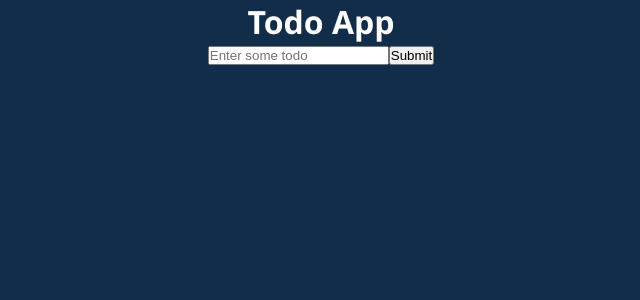
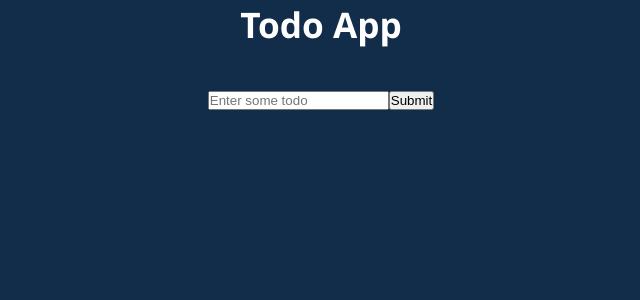
Before and after one commit to AnatoliyKhimanych/todo-app, a React (Create React App) app: page / in a window 1280 px wide. Shown: the top 300 px of the page, without its empty margins (319-959 px from the left). Built offline with nearby package versions, Linux system fonts and the light colour scheme.

Commit message:
style: добавить отступы и выравнивание для компонента App

```diff
--- a/src/App.css
+++ b/src/App.css
@@ -1,3 +1,10 @@
 .App {
   text-align: center;
+  max-width: 600px;
+  margin: 0 auto;
 }
+
+h1 {
+  font-size: 2.2rem;
+  margin-bottom: 40px;
+}
```
